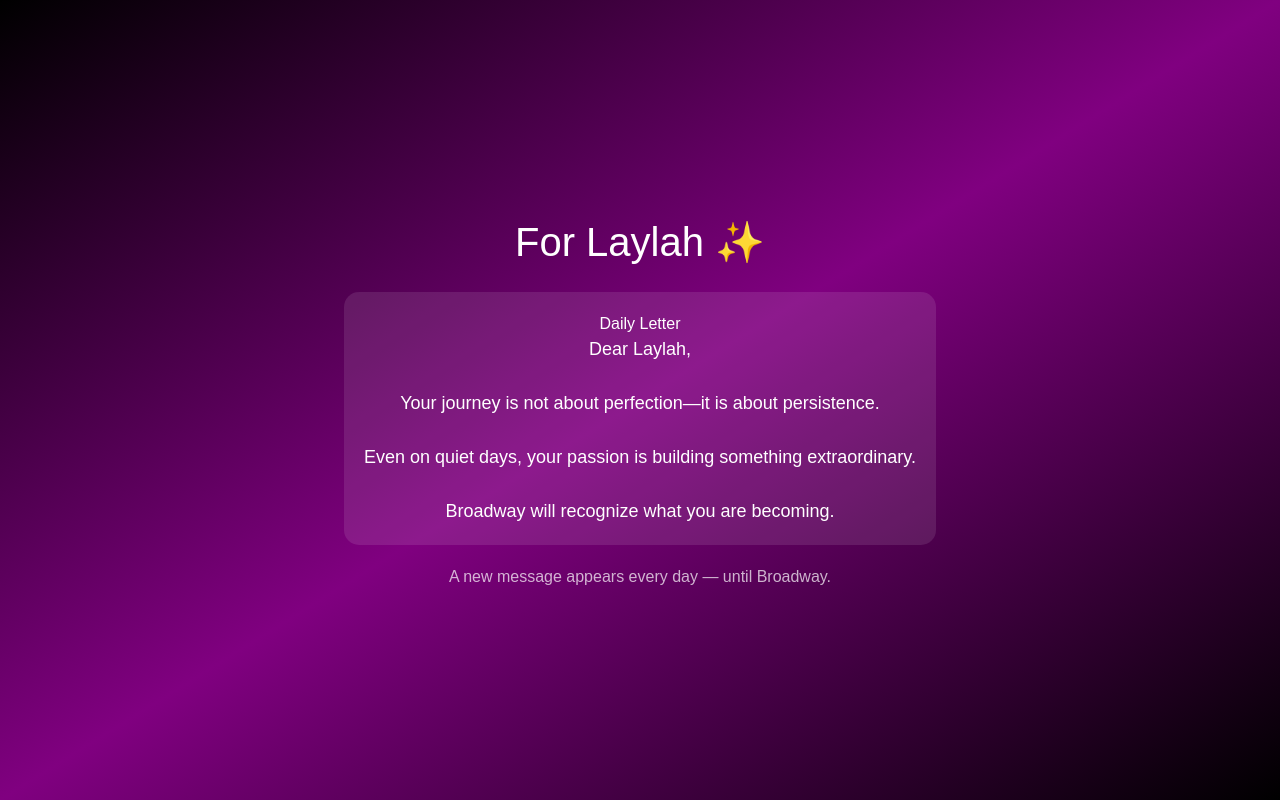
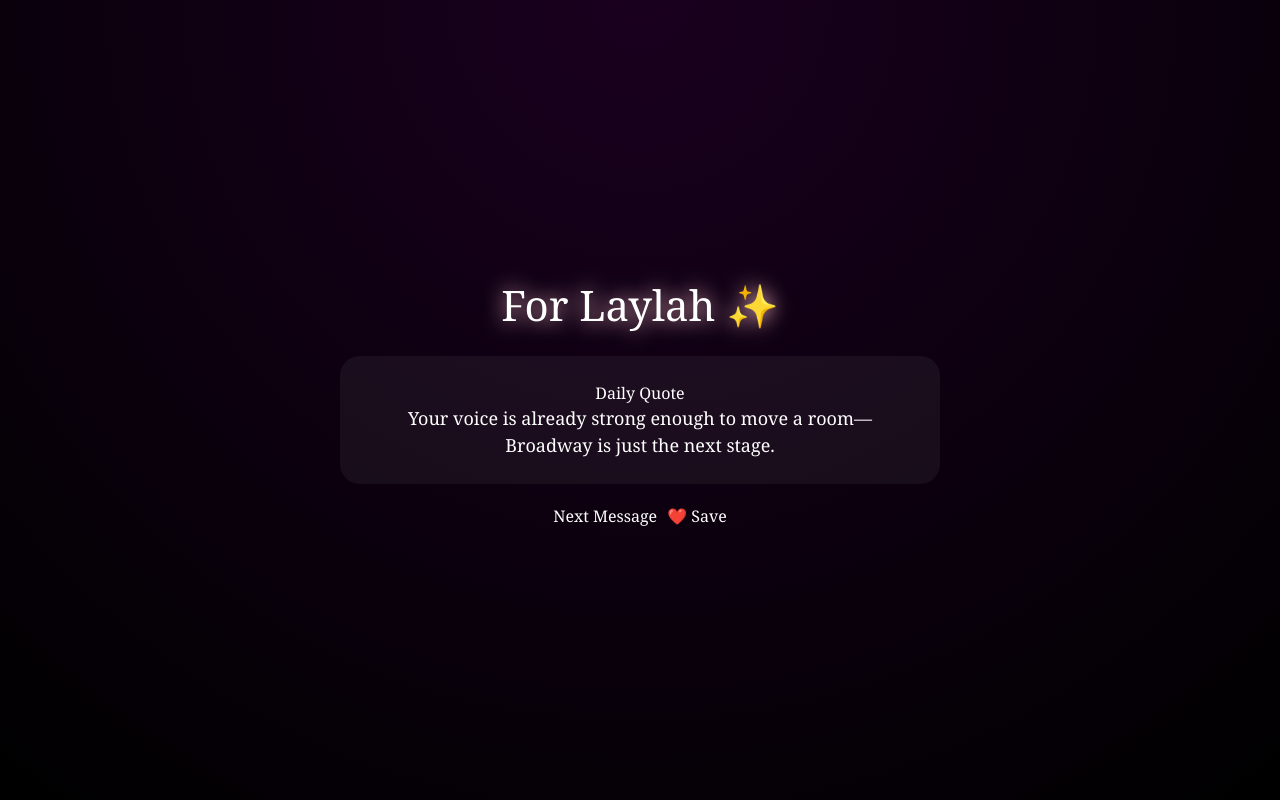
Before and after one commit to Mathis777/laylah-site, a Next.js app: page / in a window 1280 px wide. Built offline with nearby package versions, Linux system fonts and the light colour scheme.

Commit message:
features

```diff
--- a/app/page.tsx
+++ b/app/page.tsx
@@ -1,73 +1,81 @@
 "use client";
 
-import { useMemo } from "react";
+import { useState, useMemo } from "react";
 
 export default function Page() {
-  const content = useMemo(() => {
   const quotes = [
     "Your voice is already strong enough to move a room—Broadway is just the next stage.",
-      "Every rehearsal, every page, every breath on stage is building your future success.",
-      "Talent brought you here. Discipline will take you to Broadway.",
-      "You are not becoming someone great—you already are, and you're refining it.",
-      "Your story deserves to be seen under the brightest lights in the world."
+    "Every rehearsal builds your future success.",
+    "Discipline will take you to Broadway.",
+    "You are already becoming greatness.",
+    "Your story deserves the brightest lights."
   ];
 
   const letters = [
 `Dear Laylah,
 
-There will be days when the stage feels far away. But every great performance begins long before the spotlight.
+Keep going. Broadway is not a dream—it is a destination.
 
-Keep going. Broadway is not a dream that chooses only a few—it is a destination reached by those who refuse to stop.
-
-With belief in you,
-Your future`,
+With belief in you.`,
 
 `Dear Laylah,
 
-If I could show you what I see in you, you would never doubt again. Every rehearsal is a step closer to the stage you dream of.
+You are closer than you think.
 
-Stay consistent. Stay brave.
-
-You are closer than you think.`,
+Stay brave.`,
 
 `Dear Laylah,
 
-Your journey is not about perfection—it is about persistence.
+Your persistence is your power.
 
-Even on quiet days, your passion is building something extraordinary.
-
-Broadway will recognize what you are becoming.`
+Broadway will see you.`
   ];
 
-    const day = Math.floor(Date.now() / (1000 * 60 * 60 * 24));
-    const isQuote = day % 2 === 0;
+  const [index, setIndex] = useState(0);
+  const [favorites, setFavorites] = useState<string[]>([]);
 
+  const content = useMemo(() => {
+    const isQuote = index % 2 === 0;
     return isQuote
-      ? { type: "Daily Quote", text: quotes[day % quotes.length] }
-      : { type: "Daily Letter", text: letters[day % letters.length] };
-  }, []);
+      ? { type: "Daily Quote", text: quotes[index % quotes.length] }
+      : { type: "Daily Letter", text: letters[index % letters.length] };
+  }, [index]);
+
+  const nextMessage = () => {
+    setIndex(index + 1);
+  };
+
+  const saveFavorite = () => {
+    setFavorites([...favorites, content.text]);
+  };
 
   return (
     <main style={{
       minHeight: "100vh",
       display: "flex",
+      flexDirection: "column",
       alignItems: "center",
       justifyContent: "center",
-      background: "linear-gradient(to bottom right, black, purple, black)",
+      background: "radial-gradient(circle at top, #1a001f, black)",
       color: "white",
-      padding: "30px",
+      padding: "20px",
       textAlign: "center",
-      fontFamily: "Arial"
+      fontFamily: "Georgia, serif"
     }}>
-      <div style={{ maxWidth: "600px" }}>
-        <h1 style={{ fontSize: "40px", marginBottom: "20px" }}>
+
+      <h1 style={{
+        fontSize: "42px",
+        textShadow: "0 0 20px pink"
+      }}>
         For Laylah ✨
       </h1>
 
       <div style={{
-          background: "rgba(255,255,255,0.1)",
-          padding: "20px",
-          borderRadius: "15px"
+        maxWidth: "600px",
+        background: "rgba(255,255,255,0.05)",
+        padding: "25px",
+        borderRadius: "20px",
+        marginTop: "20px"
       }}>
         <h2>{content.type}</h2>
         <p style={{ whiteSpace: "pre-line", fontSize: "18px" }}>
@@ -75,10 +83,27 @@
         </p>
       </div>
 
-        <p style={{ marginTop: "20px", opacity: 0.7 }}>
-          A new message appears every day — until Broadway.
+      <div style={{ marginTop: "20px" }}>
+        <button onClick={nextMessage} style={{ marginRight: "10px" }}>
+          Next Message
+        </button>
+
+        <button onClick={saveFavorite}>
+          ❤️ Save
+        </button>
+      </div>
+
+      {favorites.length > 0 && (
+        <div style={{ marginTop: "30px", maxWidth: "600px" }}>
+          <h3>Favorites 💖</h3>
+          {favorites.map((fav, i) => (
+            <p key={i} style={{ opacity: 0.8 }}>
+              {fav}
             </p>
+          ))}
         </div>
+      )}
+
     </main>
   );
 }
```
Lines whose indentation alone changed are shown as unchanged.
